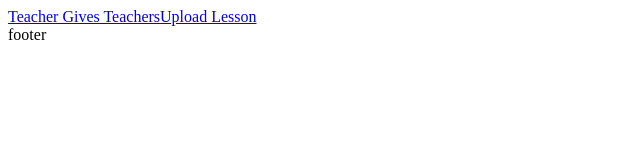
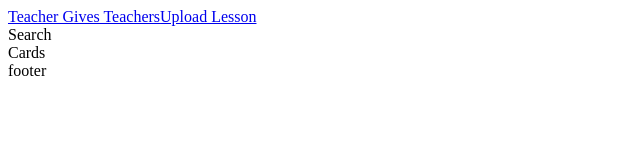
Before and after one commit to Ekosma/p5-frontend, a React (Create React App) app: page / in a window 1280 px wide. Shown: the top 160 px of the page, without its empty margins (0-640 px from the left). Built offline with nearby package versions, Linux system fonts and the light colour scheme.

Commit message:
added cards component

```diff
--- /dev/null
+++ b/src/components/Cards.js
@@ -0,0 +1,7 @@
+import React from 'react'
+
+export default function Cards() {
+  return (
+    <div>Cards</div>
+  )
+}
--- a/src/components/Home.js
+++ b/src/components/Home.js
@@ -1,12 +1,16 @@
 import React from 'react'
 import Header from "./Header";
 import Footer from "./Footer";
+import Search from "./Search";
+import Cards from "./Cards"
+
 
 export default function Home() {
   return (
     <div>
       <Header />
-
+      <Search />
+      <Cards />
       <Footer />
     </div>
   )
```
